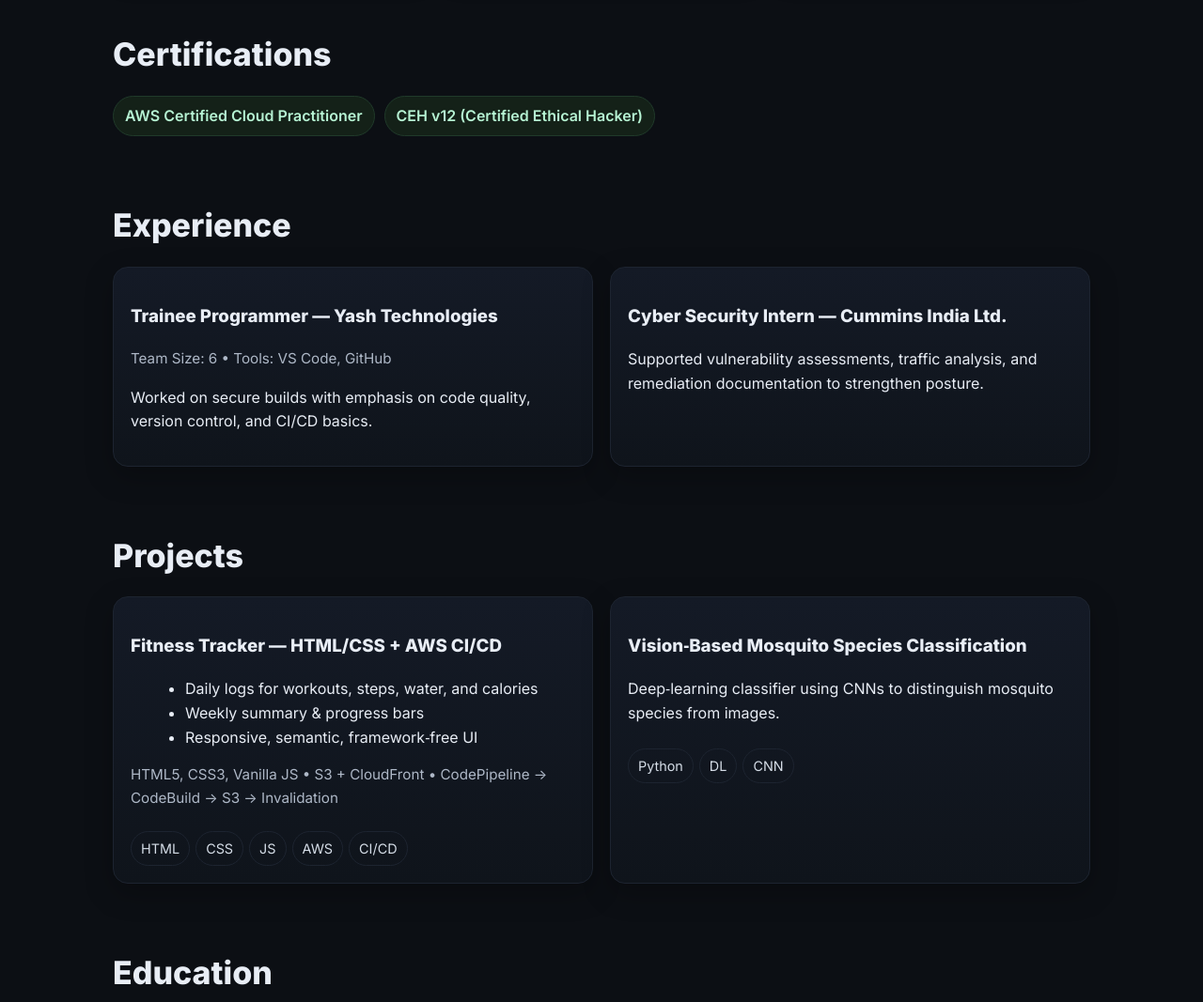
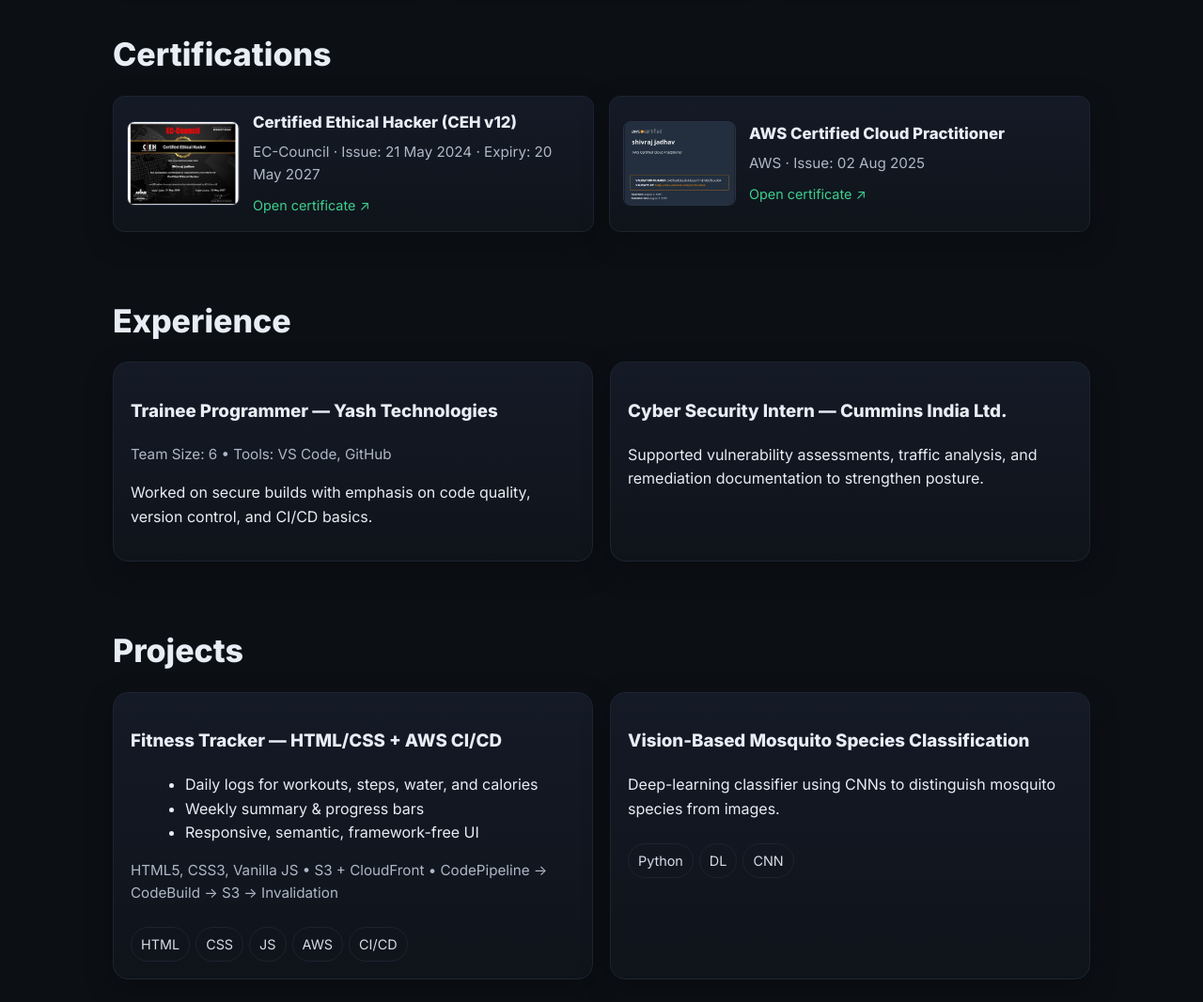
Before and after one commit to Shivraj157/formyresume, a plain HTML site: page index.html in a window 1280 px wide. Shown: the part 1020-2087 px from the top of the page at 94% size. Drawn offline with Linux system fonts and the light colour scheme.

Commit message:
inital commit

```diff
--- a/index.html
+++ b/index.html
@@ -22,17 +22,27 @@
 
 html,body{margin:0}
 
-body{font-family:Inter,system-ui,-apple-system,Segoe UI,Roboto,Arial,sans-serif;background:
+body{
 
-radial-gradient(1200px 800px at 85% -10%,#172031,#0c0f14 60%);color:var(--ink);line-height:1.6}
+  font-family:Inter,system-ui,-apple-system,Segoe UI,Roboto,Arial,sans-serif;
+
+  background: radial-gradient(1200px 800px at 85% -10%,#172031,#0c0f14 60%);
+
+  color:var(--ink); line-height:1.6;
+
+}
 
 a{color:inherit}
 
 /* header */
 
-.header{position:sticky;top:0;z-index:9;display:flex;gap:16px;align-items:center;justify-content:space-between;
+.header{
 
-padding:14px 20px;background:rgba(15,20,27,.6);backdrop-filter:blur(10px);border-bottom:1px solid var(--border)}
+  position:sticky; top:0; z-index:9; display:flex; gap:16px; align-items:center; justify-content:space-between;
+
+  padding:14px 20px; background:rgba(15,20,27,.6); backdrop-filter:blur(10px); border-bottom:1px solid var(--border)
+
+}
 
 .logo{font-weight:800;letter-spacing:.4px;text-decoration:none}
 
@@ -66,7 +76,9 @@
 
 /* sections */
 
-.section{padding:34px 20px}.section h2{margin:0 0 16px;font-size:clamp(24px,3.5vw,34px)}
+.section{padding:34px 20px}
+
+.section h2{margin:0 0 16px;font-size:clamp(24px,3.5vw,34px)}
 
 .grid{display:grid;gap:18px}
 
@@ -76,7 +88,15 @@
 
 /* cards */
 
-.card{background:linear-gradient(180deg,#141a26,#0f141b);border:1px solid var(--border);border-radius:16px;padding:18px;box-shadow:0 10px 30px rgba(0,0,0,.25)}
+.card{
+
+  background:linear-gradient(180deg,#141a26,#0f141b);
+
+  border:1px solid var(--border); border-radius:16px; padding:18px;
+
+  box-shadow:0 10px 30px rgba(0,0,0,.25)
+
+}
 
 .meta{color:var(--muted);font-size:.95rem}
 
@@ -117,6 +137,62 @@
 .accent{color:var(--accent)}
 
 ul.tight{margin:0 0 0 18px}
+
+/* ===== Certificates grid/cards ===== */
+
+.cert-grid {
+
+  display: grid;
+
+  grid-template-columns: repeat(auto-fit, minmax(280px, 1fr));
+
+  gap: 16px;
+
+}
+
+.cert-card {
+
+  display: grid;
+
+  grid-template-columns: 120px 1fr;
+
+  align-items: center;
+
+  gap: 14px;
+
+  padding: 14px;
+
+  background: linear-gradient(180deg,#141a26,#0f141b);
+
+  border: 1px solid var(--border);
+
+  border-radius: 12px;
+
+  text-decoration: none;
+
+  color: inherit;
+
+  transition: transform .12s ease, box-shadow .12s ease, border-color .12s ease;
+
+  box-shadow: 0 10px 30px rgba(0,0,0,.25);
+
+}
+
+.cert-card:hover { transform: translateY(-2px); box-shadow: 0 6px 20px rgba(0,0,0,.18); }
+
+.cert-card img {
+
+  width: 120px; height: 90px; object-fit: cover;
+
+  border-radius: 8px; border: 1px solid #2a3344;
+
+}
+
+.cert-info h3 { margin: 0 0 6px; font-size: 1.05rem; color: var(--ink); }
+
+.cert-info p  { margin: 0 0 8px; color: var(--muted); font-size: .95rem; }
+
+.cert-cta     { font-size: .9rem; color: #3ecf8e; }
 </style>
 </head>
 <body>
@@ -135,9 +211,11 @@
 <p class="subtitle">Cyber Security Analyst • AWS Cloud • CI/CD</p>
 <p class="about">
 
-      Highly motivated and detail‑oriented Cyber Security Analyst with hands‑on experience in network security auditing,
+      Highly motivated and detail-oriented Cyber Security Analyst with hands-on experience in network security auditing,
 
-      incident response, penetration testing, and vulnerability assessment. Skilled in leveraging AWS services (IAM, EC2, S3, VPC, CloudFront) for secure, scalable deployments with CI/CD. Certified AWS Cloud Practitioner and CEH v12.
+      incident response, penetration testing, and vulnerability assessment. Skilled in leveraging AWS services (IAM, EC2, S3, VPC, CloudFront)
+
+      for secure, scalable deployments with CI/CD. Certified AWS Cloud Practitioner and CEH v12.
 </p>
 <div class="actions">
 <a class="btn" href="#projects">See Projects</a>
@@ -177,12 +255,29 @@
 </div>
 </div>
 </section>
+<!-- Certificates section INSIDE the body -->
 <section id="certs" class="section wrap">
 <h2>Certifications</h2>
-<ul class="chips">
-<li class="chip">AWS Certified Cloud Practitioner</li>
-<li class="chip">CEH v12 (Certified Ethical Hacker)</li>
-</ul>
+<div class="cert-grid">
+<!-- CEH -->
+<a class="cert-card" href="assets/certificates/ceh-shivraj.jpg" target="_blank" rel="noopener">
+<img src="assets/certificates/ceh-shivraj.jpg" alt="EC-Council CEH Certificate">
+<div class="cert-info">
+<h3>Certified Ethical Hacker (CEH v12)</h3>
+<p>EC-Council · Issue: 21 May 2024 · Expiry: 20 May 2027</p>
+<span class="cert-cta">Open certificate ↗</span>
+</div>
+</a>
+<!-- AWS CCP -->
+<a class="cert-card" href="assets/certificates/aws-ccp-shivraj.jpg" target="_blank" rel="noopener">
+<img src="assets/certificates/aws-ccp-shivraj.jpg" alt="AWS Certified Cloud Practitioner Certificate">
+<div class="cert-info">
+<h3>AWS Certified Cloud Practitioner</h3>
+<p>AWS · Issue: 02 Aug 2025</p>
+<span class="cert-cta">Open certificate ↗</span>
+</div>
+</a>
+</div>
 </section>
 <section id="experience" class="section wrap">
 <h2>Experience</h2>
@@ -206,14 +301,14 @@
 <ul class="tight">
 <li>Daily logs for workouts, steps, water, and calories</li>
 <li>Weekly summary & progress bars</li>
-<li>Responsive, semantic, framework‑free UI</li>
+<li>Responsive, semantic, framework-free UI</li>
 </ul>
 <p class="meta">HTML5, CSS3, Vanilla JS • S3 + CloudFront • CodePipeline → CodeBuild → S3 → Invalidation</p>
 <div class="tags"><span>HTML</span><span>CSS</span><span>JS</span><span>AWS</span><span>CI/CD</span></div>
 </article>
 <article class="card">
-<h3>Vision‑Based Mosquito Species Classification</h3>
-<p>Deep‑learning classifier using CNNs to distinguish mosquito species from images.</p>
+<h3>Vision-Based Mosquito Species Classification</h3>
+<p>Deep-learning classifier using CNNs to distinguish mosquito species from images.</p>
 <div class="tags"><span>Python</span><span>DL</span><span>CNN</span></div>
 </article>
 </div>
@@ -228,8 +323,6 @@
 <a class="contact-item" href="mailto:jadhav.shivraj13@gmail.com">jadhav.shivraj13@gmail.com</a>
 <a class="contact-item" href="tel:+918956540312">+91 89565 40312</a>
 <a class="contact-item" target="_blank" rel="noopener" href="https://www.linkedin.com/in/shivraj-jadhav-b23129229/">LinkedIn</a>
-<!-- Add GitHub when ready -->
-<!-- <a class="contact-item" target="_blank" rel="noopener" href="https://github.com/YOUR_GITHUB">GitHub</a> -->
 </div>
 </section>
 <footer class="footer">
@@ -238,26 +331,3 @@
 <script>document.getElementById('year').textContent=new Date().getFullYear()</script>
 </body>
 </html>
- <section id="certificates" class="section">
-<h2>Certificates</h2>
-<div class="cert-grid">
-<!-- CEH -->
-<a class="cert-card" href="assets/certificates/ceh-shivraj.jpg" target="_blank" rel="noopener">
-<img src="assets/certificates/ceh-shivraj.jpg" alt="EC-Council CEH Certificate" />
-<div class="cert-info">
-<h3>Certified Ethical Hacker (CEH v12)</h3>
-<p>EC-Council · Issue: 21 May 2024 · Expiry: 20 May 2027</p>
-<span class="cert-cta">Open certificate ↗</span>
-</div>
-</a>
-<!-- AWS CCP (now JPG) -->
-<a class="cert-card" href="assets/certificates/aws-ccp-shivraj.jpg" target="_blank" rel="noopener">
-<img src="assets/certificates/aws-ccp-shivraj.jpg" alt="AWS Certified Cloud Practitioner Certificate" />
-<div class="cert-info">
-<h3>AWS Certified Cloud Practitioner</h3>
-<p>AWS · Issue: 02 Aug 2025</p>
-<span class="cert-cta">Open certificate ↗</span>
-</div>
-</a>
-</div>
-</section>
```
